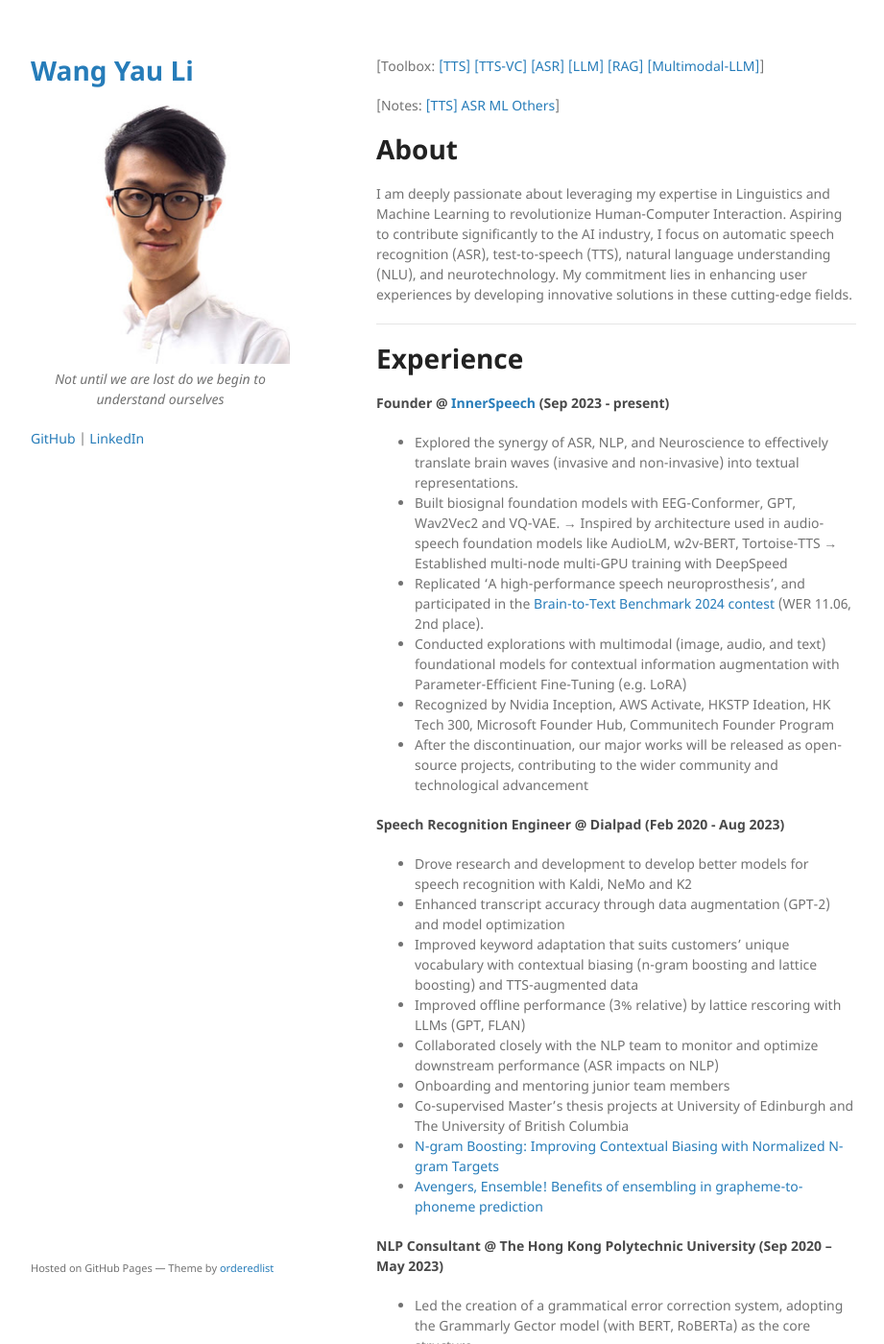
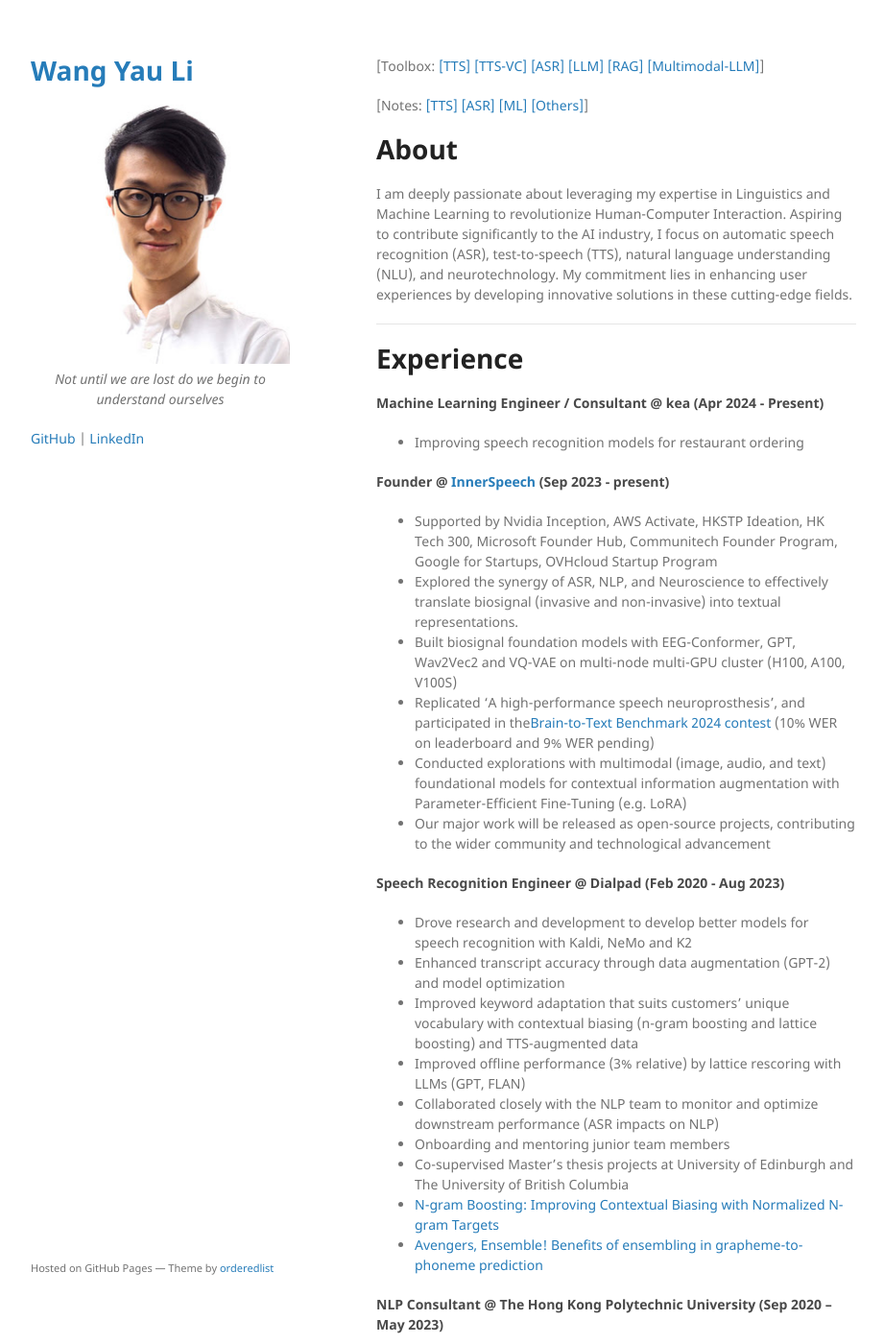
Before and after one commit to kennethli319/kennethli319.github.io, a Jekyll site: the page built from index.md, in a window 1280 px wide and 1400 px high. Shown: the whole window at 96% size, without its empty margins (178-1099 px from the left). Built offline with Jekyll 4.4.1, drawn with Linux system fonts in a browser that asks for light colours.

Commit message:
update cv

```diff
--- a/index.md
+++ b/index.md
@@ -4,7 +4,7 @@ layout: default
 
 [Toolbox: [[TTS]](https://huggingface.co/spaces/kennethli319/TTS-toolbox) [[TTS-VC]](https://huggingface.co/spaces/kennethli319/xtts) [[ASR]](https://huggingface.co/spaces/kennethli319/ASR-toolbox) [[LLM]](https://huggingface.co/spaces/kennethli319/mpt-7b-instruct-rust) [[RAG]](https://huggingface.co/spaces/kennethli319/RAGArchcd) [[Multimodal-LLM]](https://huggingface.co/spaces/kennethli319/LLaVA-1.6)]
 
-[Notes: [[TTS]](./notes_tts.md) [ASR](./notes_asr.md) [ML](./notes_ml.md) [Others](./notes.md)]
+[Notes: [[TTS]](./notes_tts.md) [[ASR]](./notes_asr.md) [[ML]](./notes_ml.md) [[Others]](./notes.md)]
 # About
 
 I am deeply passionate about leveraging my expertise in Linguistics and Machine Learning to revolutionize Human-Computer Interaction. Aspiring to contribute significantly to the AI industry, I focus on automatic speech recognition (ASR), test-to-speech (TTS), natural language understanding (NLU), and neurotechnology. My commitment lies in enhancing user experiences by developing innovative solutions in these cutting-edge fields.
@@ -13,16 +13,18 @@ I am deeply passionate about leveraging my expertise in Linguistics and Machine
 
 # Experience
 
+#### Machine Learning Engineer / Consultant @ kea (Apr 2024 - Present)
+
+- Improving speech recognition models for restaurant ordering
+
 #### Founder @ [InnerSpeech](https://www.innerspeech.ai/) (Sep 2023 - present)
 
-- Explored the synergy of ASR, NLP, and Neuroscience to effectively translate brain waves (invasive and non-invasive) into textual representations.
-- Built biosignal foundation models with EEG-Conformer, GPT, Wav2Vec2 and VQ-VAE.
- → Inspired by architecture used in audio-speech foundation models like AudioLM, w2v-BERT, Tortoise-TTS
- → Established multi-node multi-GPU training with DeepSpeed
-- Replicated 'A high-performance speech neuroprosthesis', and participated in the [Brain-to-Text Benchmark 2024 contest](https://eval.ai/web/challenges/challenge-page/2099/leaderboard/4944) (WER 11.06, 2nd place).
+- Supported by Nvidia Inception, AWS Activate, HKSTP Ideation, HK Tech 300, Microsoft Founder Hub, Communitech Founder Program, Google for Startups, OVHcloud Startup Program
+- Explored the synergy of ASR, NLP, and Neuroscience to effectively translate biosignal (invasive and non-invasive) into textual representations.
+- Built biosignal foundation models with EEG-Conformer, GPT, Wav2Vec2 and VQ-VAE on multi-node multi-GPU cluster (H100, A100, V100S)
+- Replicated 'A high-performance speech neuroprosthesis', and participated in the[Brain-to-Text Benchmark 2024 contest](https://eval.ai/web/challenges/challenge-page/2099/leaderboard/4944) (10% WER on leaderboard and 9% WER pending)
 - Conducted explorations with multimodal (image, audio, and text) foundational models for contextual information augmentation with Parameter-Efficient Fine-Tuning (e.g. LoRA)
-- Recognized by Nvidia Inception, AWS Activate, HKSTP Ideation, HK Tech 300, Microsoft Founder Hub, Communitech Founder Program
-- After the discontinuation, our major works will be released as open-source projects, contributing to the wider community and technological advancement
+- Our major work will be released as open-source projects, contributing to the wider community and technological advancement
 
 #### Speech Recognition Engineer @ Dialpad (Feb 2020 - Aug 2023)
 
```
